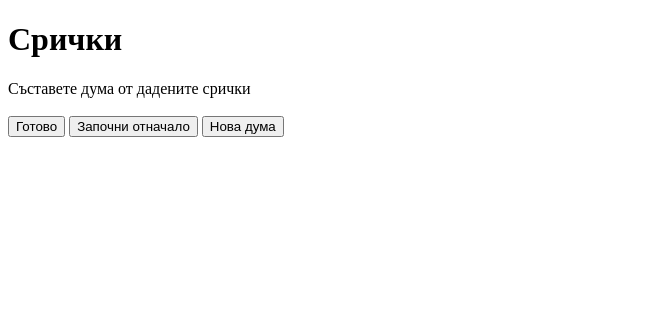
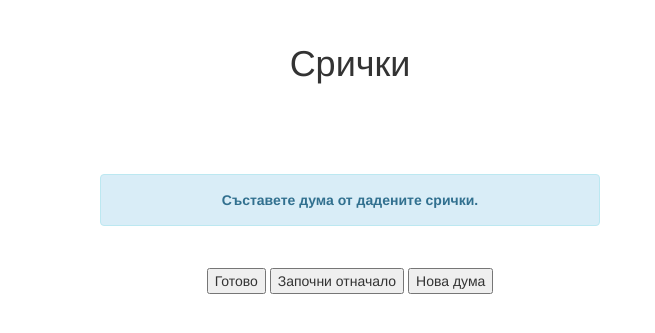
Before and after one commit to FMISoftwareTechnologiesProject/dyslexio, a PHP site: page /games/syllables/index.html in a window 1280 px wide. Shown: the top 333 px of the page, without its empty margins (0-655 px from the left). Run offline with PHP 8.4, Linux system fonts and the light colour scheme; some libraries are stand-ins or nearby versions.

Commit message:
Change content and styles of the navigation bars. Change the style of the homepage of the games.

```diff
--- a/games/syllables/index.html
+++ b/games/syllables/index.html
@@ -1,6 +1,7 @@
 <!doctype html>
 <html >
   <head>
+  <link rel="stylesheet" href="../../src/lib/bootstrap/dist/css/bootstrap.css">
     <meta charset="utf-8">
     <style>
       .draggable { font-size: 72px; padding: 15px;}
@@ -11,8 +12,19 @@
 </script>
   </head>
   <body>
-    <h1>Срички<br></h1>
-    <div>Съставете дума от дадените срички<br><br></div>
+    <table width="500px" height="300px" style="margin-left: 100px;">
+      <tr>
+        <td align="center">
+          <h1>Срички<br><br></h1>
+        </td>
+      </tr>
+      <tr>
+        <td align="center">
+          <div class="alert alert-info"><b>Съставете дума от дадените срички.</b></div>
+        </td>
+      </tr>
+      <tr>
+        <td align="center">
           <div id="syllablesHolder"></div>
           <div id="helpDiv" style="display: none;"></div>
             <div>
@@ -20,8 +32,14 @@
               <input id="resetButton" type="button" value="Започни отначало">
               <input id="newRoundButton" type="button" value="Нова дума">
             </div>
+        </td>
+      </tr>
+
+
+    </table>
     <script src="../../src/lib/jquery/jquery.js"></script>
     <script src="../../src/lib/jquery-ui/ui/jquery-ui.js"></script>
     <script src="game.js"></script>
+
   </body>
 </html>
--- a/index.html
+++ b/index.html
@@ -11,10 +11,12 @@
 
       <!-- Sidebar -->
       <div id="sidebar-wrapper">
+        <div>
         <ul class="sidebar-nav" id="side-nav">
-          <li class="sidebar-brand"><a href="#">Дислексио</a>
+          <li class="sidebar-brand"><a href="#"> <img src="resources/u0.jpg" align="left"></a>
           </li>
         </ul>
+        </div>
       </div>
 
       <nav class="navbar navbar-default navbar-static-top" role="navigation">
--- a/src/views/SideNav.js
+++ b/src/views/SideNav.js
@@ -7,7 +7,8 @@
   el: $('#side-nav'),
   buildMenuItem: function (game) {
     var li = $('<li/>'),
-        item = $('<a href="#/game/' + game.id + '"/>');
+        item = $('<a align="center" href="#/game/' + game.id + '"/><img src="../../games/' + game.id + '/thumb.jpg" width="60px" height="60px" style="position: relative; left: 80px;"/>');
+
     item.data('game-id', game.id);
     item.text(game.title);
     li.append(item);
```
Also changed, not shown: styles/main.css (+9 -7 lines). Lines whose indentation alone changed are shown as unchanged.
